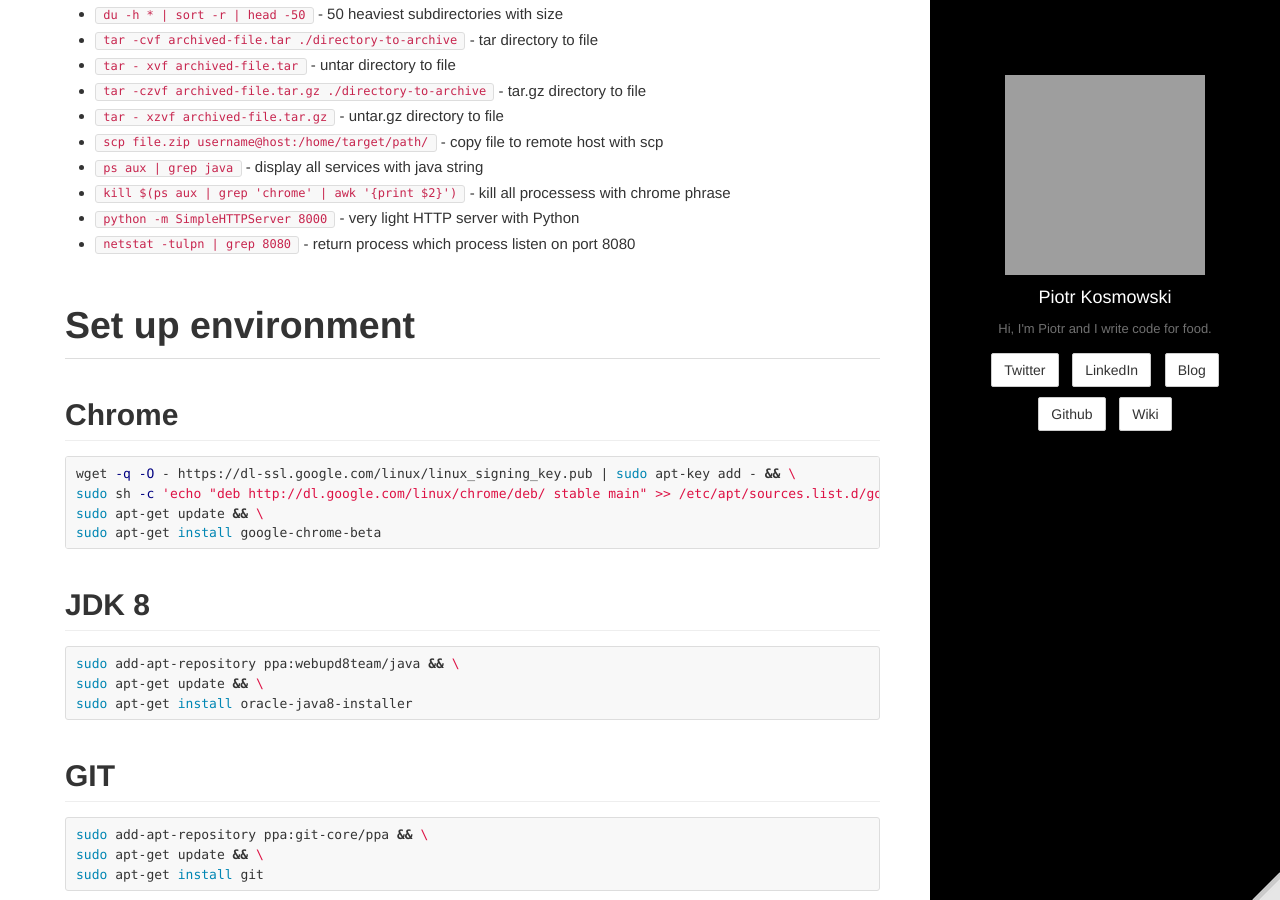
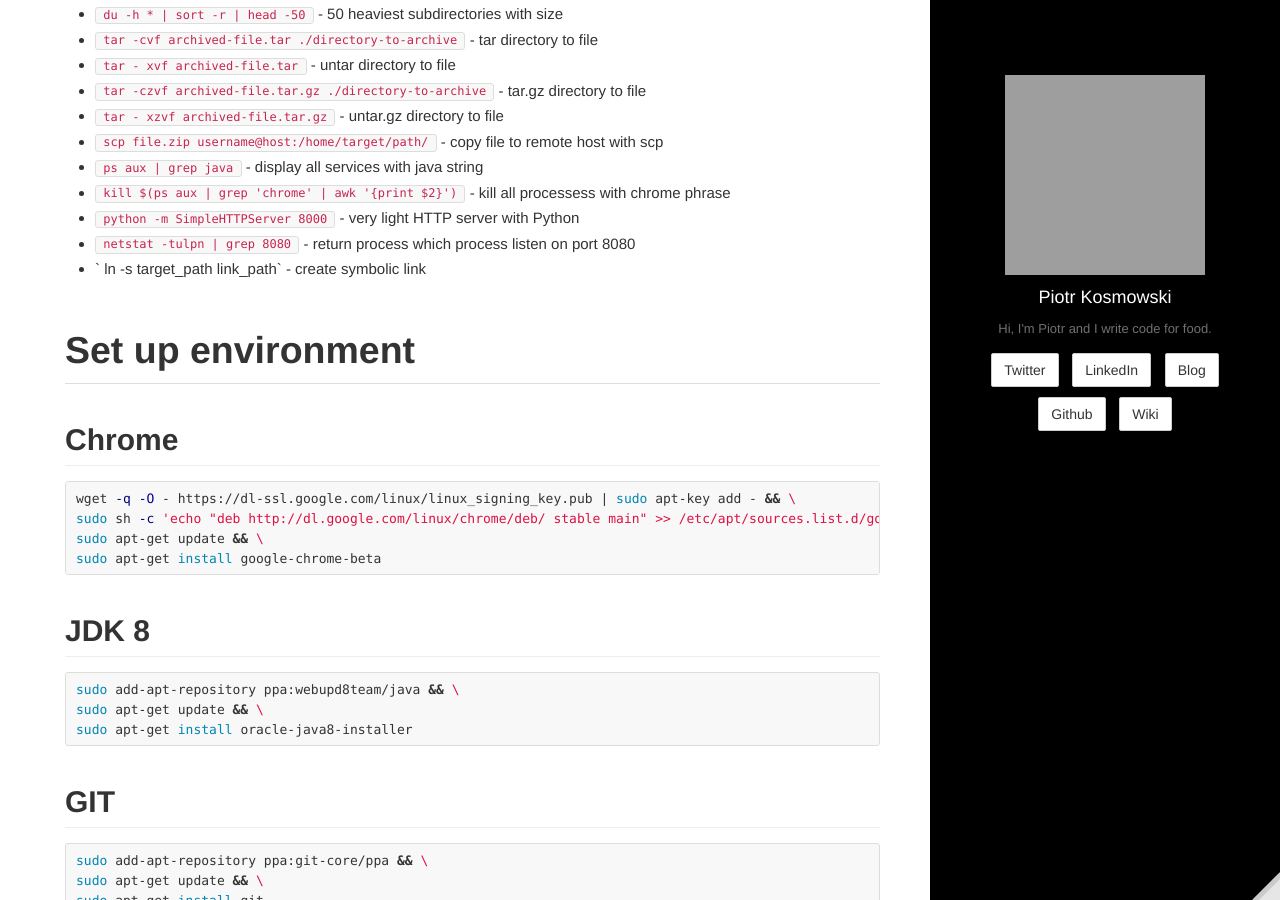
Before and after one commit to kospiotr/kospiotr.github.io, a Jekyll site: the page built from wiki/unix.md, in a window 1280 px wide and 900 px high, scrolled down 537 px. Built offline with Jekyll 4.4.1, drawn with Linux system fonts in a browser that asks for light colours; Markdown is read by kramdown in place of the engine named in the settings; grey boxes are pictures that could not be loaded.

Commit message:
Update unix.md

```diff
--- a/wiki/unix.md
+++ b/wiki/unix.md
@@ -19,6 +19,7 @@ editurl: wiki/unix.md
 * `kill $(ps aux | grep 'chrome' | awk '{print $2}')` - kill all processess with chrome phrase
 * `python -m SimpleHTTPServer 8000` - very light HTTP server with Python
 * `netstat -tulpn | grep 8080` - return process which process listen on port 8080
+* ` ln -s target_path link_path` - create symbolic link
 
 
 
```
